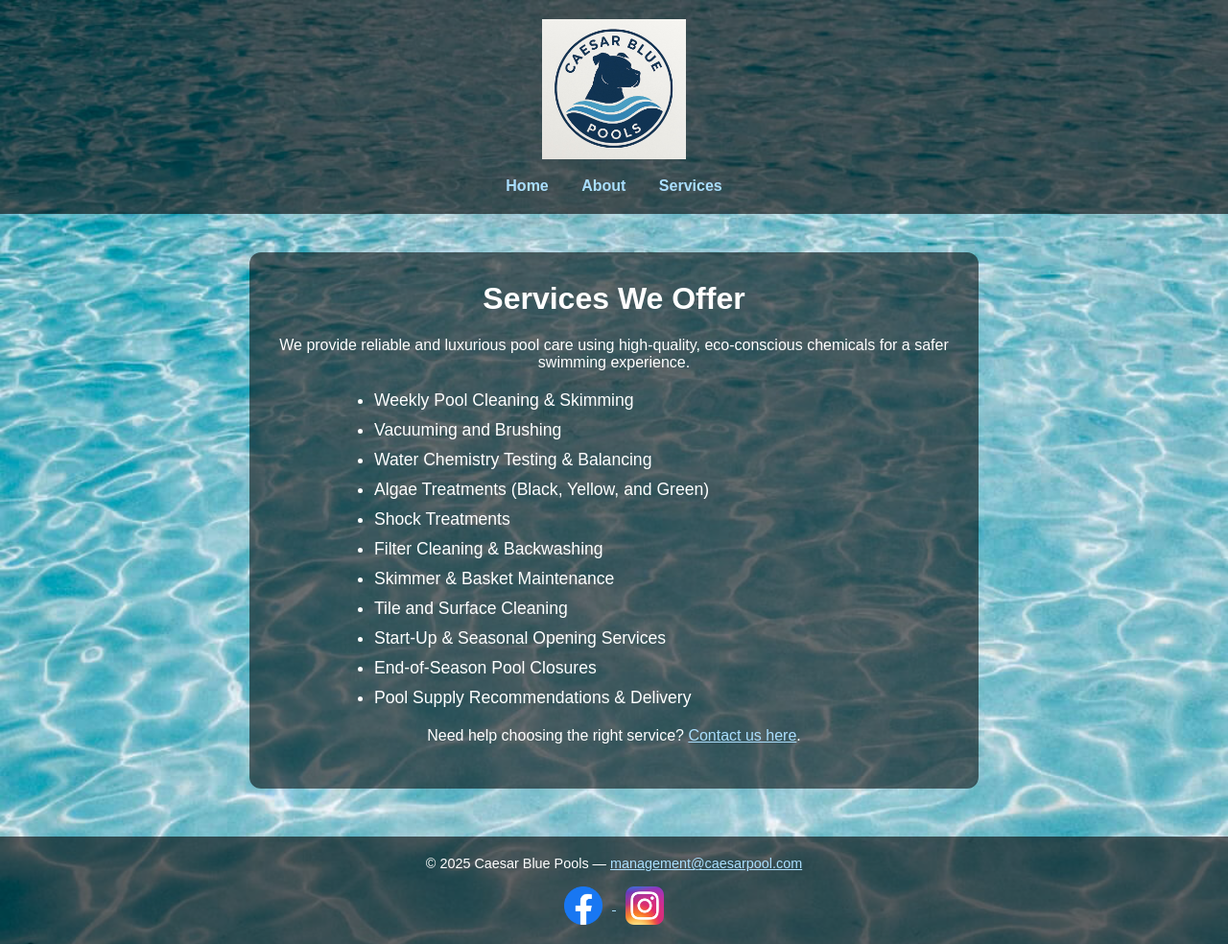
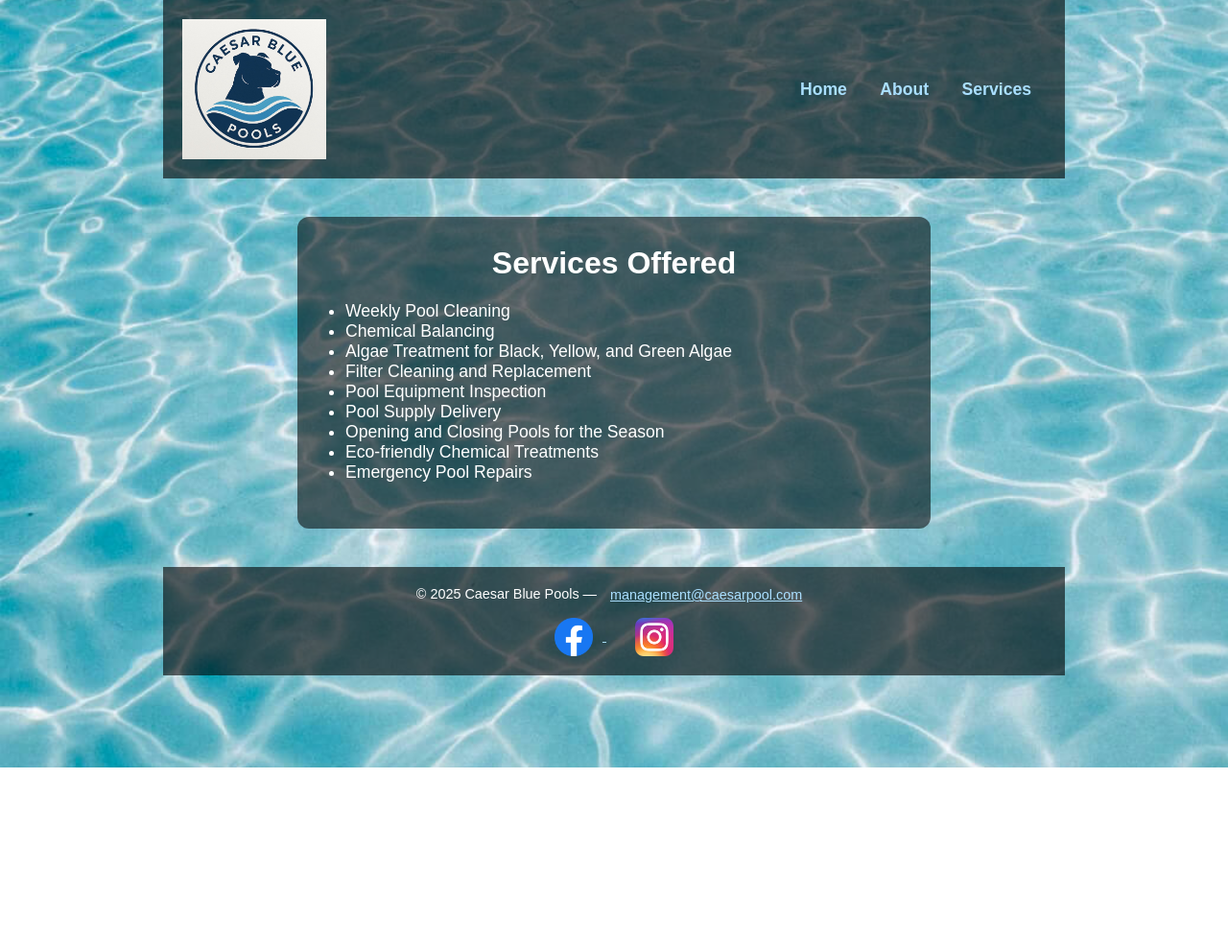
Before and after one commit to terrello88/Caesar-website, a website: page Services.html in a window 1280 px wide. Shown: the whole page at 96% size. After the commit the page ends 800 px from the top, so only its background shows below. Drawn offline with Linux system fonts and the light colour scheme.

Commit message:
Update Services.html

```diff
--- a/Services.html
+++ b/Services.html
@@ -1,13 +1,11 @@
 <!DOCTYPE html>
 <html lang="en">
 <head>
-  <link rel="icon" type="image/x-icon" href="favicon.ico" />
+  <link rel="icon" type="image/x-icon" href="favicon.ico">
   <meta charset="UTF-8" />
   <meta name="viewport" content="width=device-width, initial-scale=1.0"/>
-  <title>Services | Caesar Blue Pools</title>
-  <meta name="description" content="Explore professional pool maintenance services from Caesar Blue Pools, using safe and eco-conscious chemicals.">
-  <meta name="keywords" content="Caesar Blue Pools services, pool cleaning Columbia SC, algae removal, chlorine balancing, pool shock treatment, skimmer maintenance">
-  <meta name="author" content="Caesar Blue Pools">
+  <title>Services Offered | Caesar Blue Pools</title>
+
   <style>
     body {
       margin: 0;
@@ -21,14 +19,15 @@
     header {
       padding: 20px;
       background-color: rgba(0, 0, 0, 0.6);
+      display: flex;
+      align-items: center;
+      justify-content: space-between;
+      max-width: 900px;
+      margin: 0 auto;
     }
 
     .logo {
       max-width: 150px;
-    }
-
-    nav {
-      margin-top: 15px;
     }
 
     nav a {
@@ -36,29 +35,30 @@
       text-decoration: none;
       margin: 0 15px;
       font-weight: bold;
+      font-size: 1.1rem;
+    }
+
+    nav a:hover {
+      text-decoration: underline;
     }
 
     .content {
       background-color: rgba(0, 0, 0, 0.55);
       padding: 30px;
       margin: 40px auto;
-      max-width: 700px;
+      max-width: 600px;
       border-radius: 12px;
+      text-align: left;
     }
 
-    h1 {
+    h1, h2 {
       margin-top: 0;
+      text-align: center;
     }
 
     ul {
-      text-align: left;
-      margin: 20px auto;
-      padding-left: 0;
-      max-width: 500px;
-    }
-
-    ul li {
-      margin: 10px 0;
+      list-style-type: disc;
+      padding-left: 20px;
       font-size: 1.1rem;
     }
 
@@ -67,24 +67,29 @@
       padding: 20px;
       font-size: 0.9rem;
       background-color: rgba(0, 0, 0, 0.6);
+      max-width: 900px;
+      margin: 0 auto;
+      text-align: center;
     }
 
-    a {
+    footer a {
       color: #aadfff;
+      margin: 0 10px;
+      vertical-align: middle;
     }
 
-    .social-icons img {
+    footer img {
+      vertical-align: middle;
       width: 40px;
       height: 40px;
       margin: 0 10px;
-      vertical-align: middle;
     }
   </style>
 </head>
 <body>
 
   <header>
-    <img src="img_4458.jpeg" alt="Caesar Blue Pools Logo" class="logo">
+    <img src="img_4458.jpeg" alt="Caesar Blue Pools logo" class="logo">
     <nav>
       <a href="index.html">Home</a>
       <a href="about.html">About</a>
@@ -93,35 +98,30 @@
   </header>
 
   <div class="content">
-    <h1>Services We Offer</h1>
-    <p>We provide reliable and luxurious pool care using high-quality, eco-conscious chemicals for a safer swimming experience.</p>
+    <h1>Services Offered</h1>
     <ul>
-      <li>Weekly Pool Cleaning & Skimming</li>
-      <li>Vacuuming and Brushing</li>
-      <li>Water Chemistry Testing & Balancing</li>
-      <li>Algae Treatments (Black, Yellow, and Green)</li>
-      <li>Shock Treatments</li>
-      <li>Filter Cleaning & Backwashing</li>
-      <li>Skimmer & Basket Maintenance</li>
-      <li>Tile and Surface Cleaning</li>
-      <li>Start-Up & Seasonal Opening Services</li>
-      <li>End-of-Season Pool Closures</li>
-      <li>Pool Supply Recommendations & Delivery</li>
+      <li>Weekly Pool Cleaning</li>
+      <li>Chemical Balancing</li>
+      <li>Algae Treatment for Black, Yellow, and Green Algae</li>
+      <li>Filter Cleaning and Replacement</li>
+      <li>Pool Equipment Inspection</li>
+      <li>Pool Supply Delivery</li>
+      <li>Opening and Closing Pools for the Season</li>
+      <li>Eco-friendly Chemical Treatments</li>
+      <li>Emergency Pool Repairs</li>
     </ul>
-    <p>Need help choosing the right service? <a href="index.html#contact">Contact us here</a>.</p>
   </div>
 
   <footer>
     © 2025 Caesar Blue Pools —
-    <a href="mailto:management@caesarpool.com">management@caesarpool.com</a><br><br>
-    <div class="social-icons">
+    <a href="mailto:management@caesarpool.com">management@caesarpool.com</a>
+    <br><br>
     <a href="https://www.facebook.com/profile.php?id=61577398600459" target="_blank">
       <img src="IMG_0121.png" alt="Facebook">
     </a>
     <a href="https://www.instagram.com/caesarbluepools/" target="_blank">
       <img src="IMG_0120.png" alt="Instagram">
     </a>
-    </div>
   </footer>
 
 </body>
```
Lines whose indentation alone changed are shown as unchanged.
